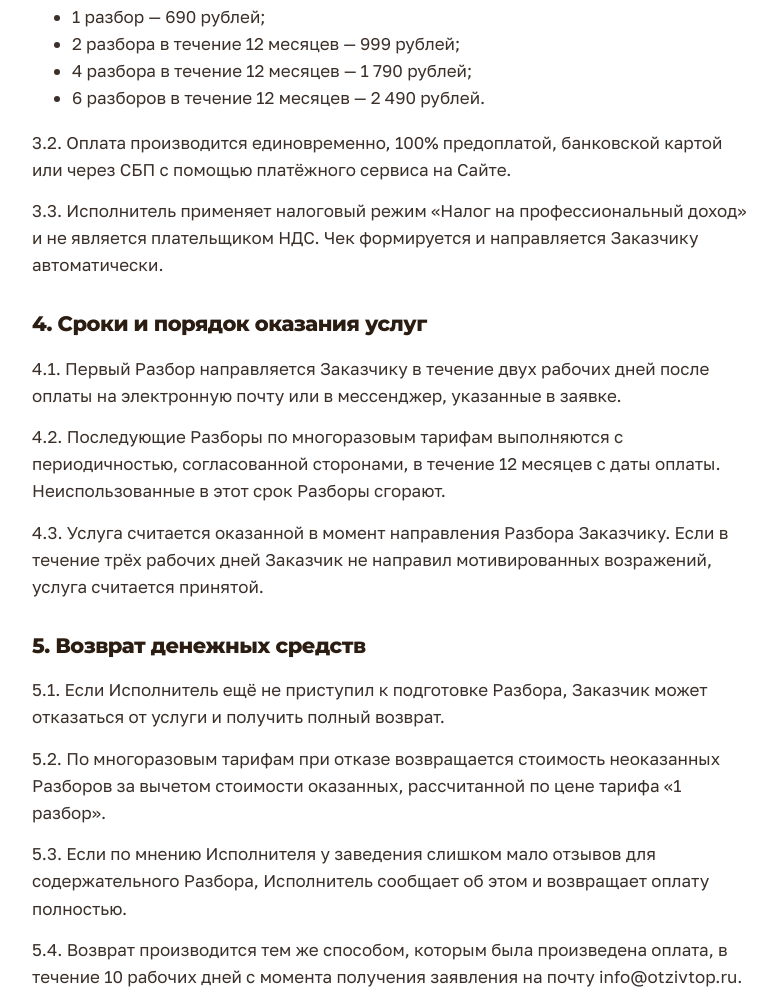
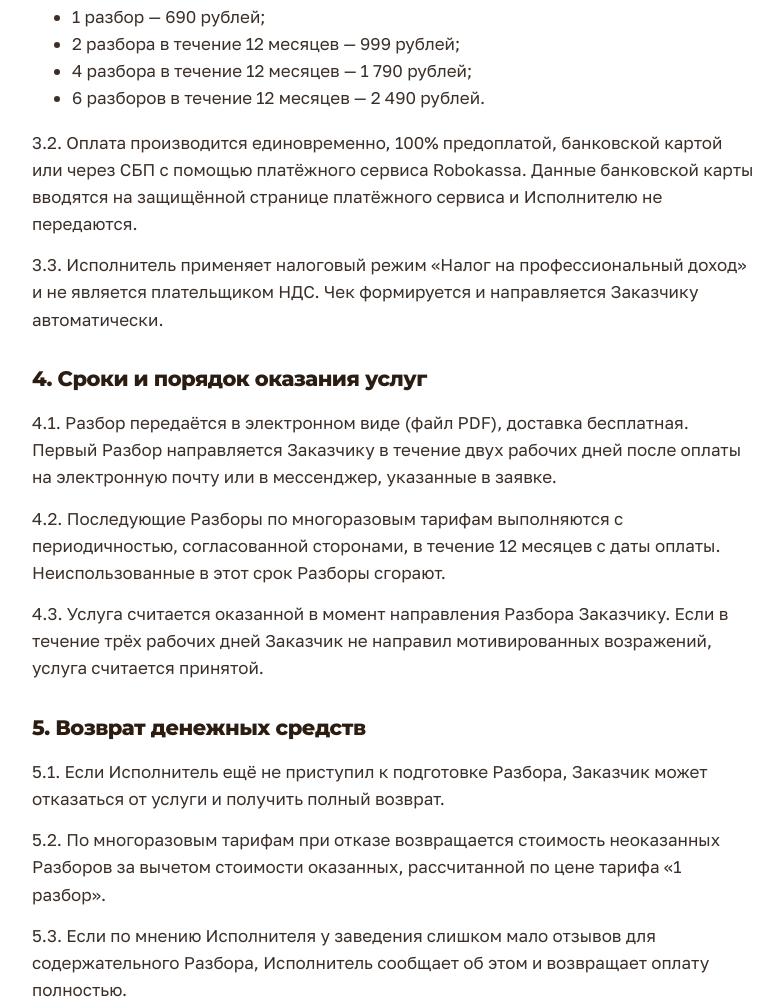
Before and after one commit to PoJope123/otzivtop-site, a plain HTML site: page oferta.html in a window 1280 px wide. Shown: the part 1078-2084 px from the top of the page, without its empty margins (246-1029 px from the left). Drawn offline with Linux system fonts and the light colour scheme.

Commit message:
Оферта: оплата через Robokassa, доставка отчёта, город в реквизитах
Co-Authored-By: Claude Opus 5.5 <noreply@anthropic.com>
Claude-Session: https://claude.ai/code/session_01CEtjS59bDbd58C876nHmoD

```diff
--- a/oferta.html
+++ b/oferta.html
@@ -35,11 +35,11 @@
 <li>4 разбора в течение 12 месяцев — 1 790 рублей;</li>
 <li>6 разборов в течение 12 месяцев — 2 490 рублей.</li>
 </ul>
-<p>3.2. Оплата производится единовременно, 100% предоплатой, банковской картой или через СБП с помощью платёжного сервиса на Сайте.</p>
+<p>3.2. Оплата производится единовременно, 100% предоплатой, банковской картой или через СБП с помощью платёжного сервиса Robokassa. Данные банковской карты вводятся на защищённой странице платёжного сервиса и Исполнителю не передаются.</p>
 <p>3.3. Исполнитель применяет налоговый режим «Налог на профессиональный доход» и не является плательщиком НДС. Чек формируется и направляется Заказчику автоматически.</p>
 
 <h2>4. Сроки и порядок оказания услуг</h2>
-<p>4.1. Первый Разбор направляется Заказчику в течение двух рабочих дней после оплаты на электронную почту или в мессенджер, указанные в заявке.</p>
+<p>4.1. Разбор передаётся в электронном виде (файл PDF), доставка бесплатная. Первый Разбор направляется Заказчику в течение двух рабочих дней после оплаты на электронную почту или в мессенджер, указанные в заявке.</p>
 <p>4.2. Последующие Разборы по многоразовым тарифам выполняются с периодичностью, согласованной сторонами, в течение 12 месяцев с даты оплаты. Неиспользованные в этот срок Разборы сгорают.</p>
 <p>4.3. Услуга считается оказанной в момент направления Разбора Заказчику. Если в течение трёх рабочих дней Заказчик не направил мотивированных возражений, услуга считается принятой.</p>
 
@@ -61,6 +61,7 @@
 <h2>8. Реквизиты Исполнителя</h2>
 <p>Самозанятый Мазеин Вадим Викторович<br>
 ИНН 590852640869<br>
+г. Сочи<br>
 Электронная почта: <a href="mailto:info@otzivtop.ru">info@otzivtop.ru</a><br>
 Сайт: otzivtop.ru</p>
 </div>
```
Also changed, not shown: index.html (+1 -1 lines).
